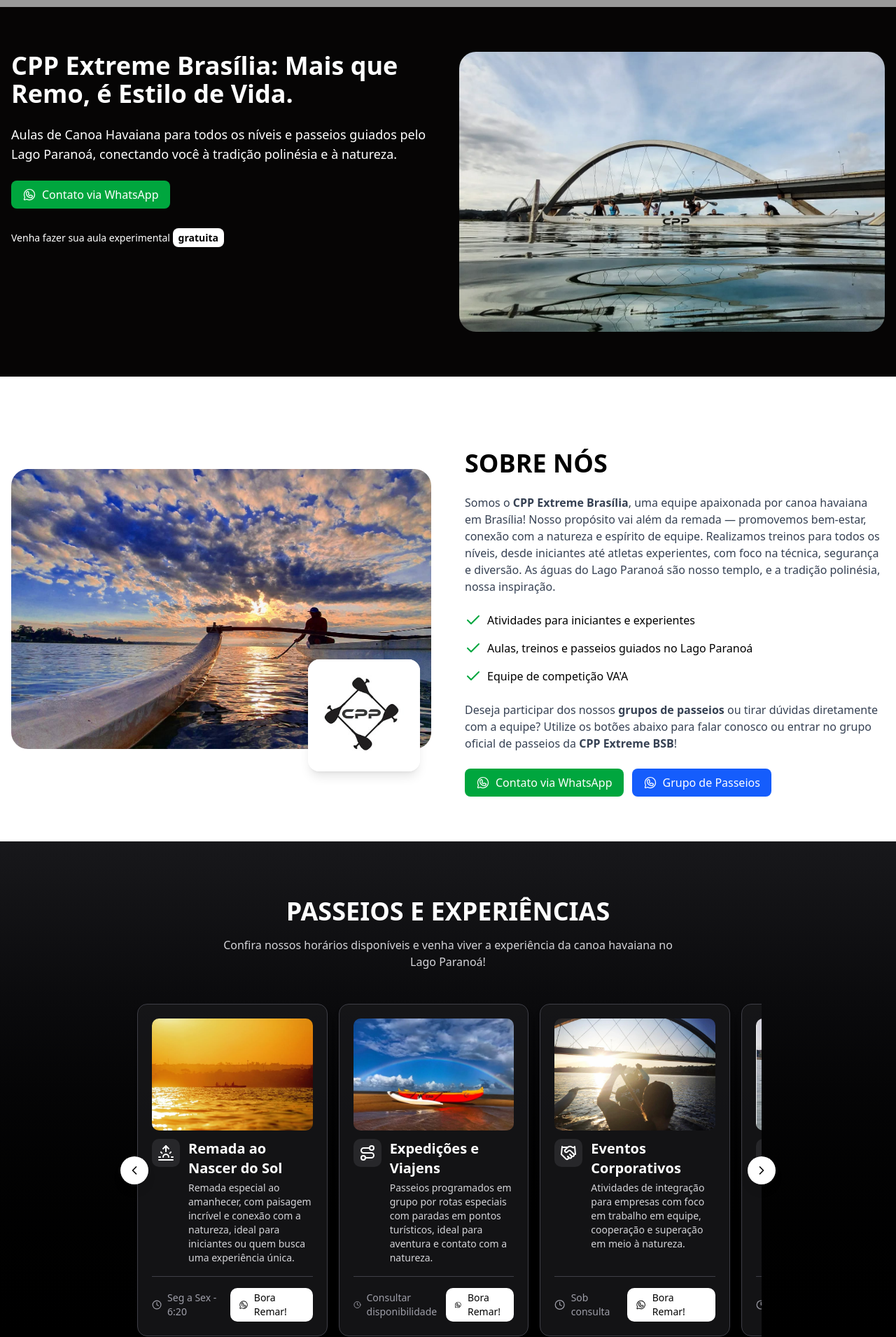
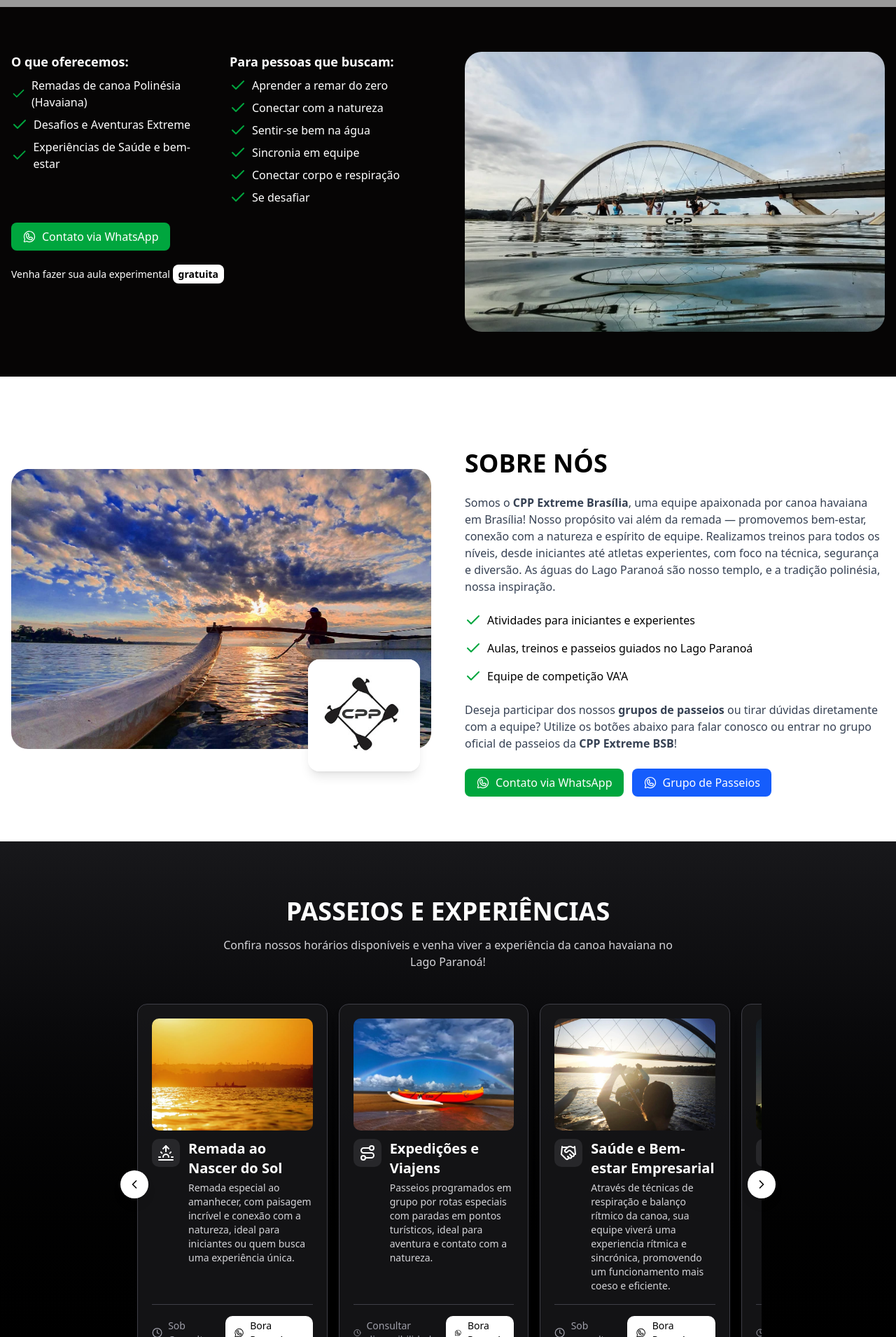
Before and after one commit to JesusVicken/cppextremebsb, a Next.js app in the folder cppextremebsb/: page / in a window 1280 px wide. Shown: the part 890-2800 px from the top of the page at 70% size. Built offline with nearby package versions, Linux system fonts and the light colour scheme.

Commit message:
feat: ajuste de pedidos da Babi

```diff
--- a/cppextremebsb/src/app/_components/checkVaa.tsx
+++ b/cppextremebsb/src/app/_components/checkVaa.tsx
@@ -26,13 +26,16 @@
 
 const checklistItems = [
     "Deixar o nome na portaria ao chegar",
-    "Ir para a beira lago (quase de frente às piscinas)",
-    "Garrafinha de água",
+    "Ir para a beira lago (BASE CPP - quase de frente às piscinas)",
+    "Guardar chinelas/mochilas na base/sala",
+    "Leve garrafinha de água",
     "Roupa confortável que possa molhar",
     "Roupa extra para trocar na volta",
     "Roupa de banho (opcional para pular no lago)",
     "Lembrar que a remada é feita descalço ou com sapatilha híbrida",
-    "Guardar chinelas/mochilas na base/sala",
+    "Escolher remo do tamanho ideal para você ",
+    "Vestir colete",
+    "Partiu remada! 🛶"
 ]
 
 export default function CheckVaa() {
--- a/cppextremebsb/src/app/_components/hero.tsx
+++ b/cppextremebsb/src/app/_components/hero.tsx
@@ -1,5 +1,5 @@
-
 import { WhatsappLogo } from '@phosphor-icons/react/dist/ssr'
+import { Check } from "lucide-react"
 import cpp1 from "../../../public/canoa1.jpg"
 import Image from "next/image"
 
@@ -10,6 +10,7 @@
 
     return (
         <section className="bg-[#060505] text-white relative overflow-hidden">
+            {/* Imagem de fundo mobile */}
             <div>
                 <Image
                     src={cpp1}
@@ -22,17 +23,74 @@
                 <div className='absolute inset-0 bg-black opacity-20 md:hidden'></div>
             </div>
 
-            <div className='container mx-auto pt-16 pb-16 md:pb-16 px-4 relative'>
-                <article className='grid grid-cols-1 lg:grid-cols-2 gap-8'>
+            <div className='container mx-auto pt-16 pb-16 px-4 relative'>
+                <article className='grid grid-cols-1 lg:grid-cols-2 gap-12'>
 
+                    {/* Bloco de texto */}
                     <div className='space-y-6' data-aos="fade-up">
-                        <h1 className="text-3xl md:text-4xl font-bold leading-10">
-                            CPP Extreme Brasília: Mais que Remo, é Estilo de Vida.
-                        </h1>
-                        <p className="lg:text-lg">
-                            Aulas de Canoa Havaiana para todos os níveis e passeios guiados pelo Lago Paranoá, conectando você à tradição polinésia e à natureza.
-                        </p>
-                        <div>
+                        {/* <h1 className="text-3xl md:text-4xl font-bold leading-10">
+                            CPP Extreme Brasília: bem estar através da conexão com a natureza.
+                        </h1> */}
+
+                        {/* Tópicos em colunas */}
+                        <div className="grid md:grid-cols-2 gap-6">
+                            {/* O que oferecemos */}
+                            <div>
+                                <p className="text-base md:text-lg font-semibold mb-2">
+                                    O que oferecemos:
+                                </p>
+                                <ul className="text-sm md:text-base space-y-2">
+                                    <li className="flex items-center gap-2">
+                                        <Check className="text-green-600" />
+                                        Remadas de canoa Polinésia (Havaiana)
+                                    </li>
+                                    <li className="flex items-center gap-2">
+                                        <Check className="text-green-600" />
+                                        Desafios e Aventuras Extreme
+                                    </li>
+                                    <li className="flex items-center gap-2">
+                                        <Check className="text-green-600" />
+                                        Experiências de Saúde e bem-estar
+                                    </li>
+                                </ul>
+                            </div>
+
+                            {/* Para quem é */}
+                            <div>
+                                <p className="text-base md:text-lg font-semibold mb-2">
+                                    Para pessoas que buscam:
+                                </p>
+                                <ul className="text-sm md:text-base space-y-2">
+                                    <li className="flex items-center gap-2">
+                                        <Check className="text-green-600" />
+                                        Aprender a remar do zero
+                                    </li>
+                                    <li className="flex items-center gap-2">
+                                        <Check className="text-green-600" />
+                                        Conectar com a natureza
+                                    </li>
+                                    <li className="flex items-center gap-2">
+                                        <Check className="text-green-600" />
+                                        Sentir-se bem na água
+                                    </li>
+                                    <li className="flex items-center gap-2">
+                                        <Check className="text-green-600" />
+                                        Sincronia em equipe
+                                    </li>
+                                    <li className="flex items-center gap-2">
+                                        <Check className="text-green-600" />
+                                        Conectar corpo e respiração
+                                    </li>
+                                    <li className="flex items-center gap-2">
+                                        <Check className="text-green-600" />
+                                        Se desafiar
+                                    </li>
+                                </ul>
+                            </div>
+                        </div>
+
+                        {/* Botão WhatsApp */}
+                        <div className="mt-4">
                             <a
                                 href={`https://wa.me/5561998219177?text=${whatsappMessage}`}
                                 target="_blank"
@@ -43,13 +101,16 @@
                                 Contato via WhatsApp
                             </a>
                         </div>
-                        <div className="mt-8">
-                            <p className="text-sm mb-4">
+
+                        {/* Aula experimental */}
+                        <div className="mt-4">
+                            <p className="text-sm">
                                 Venha fazer sua aula experimental <b className="bg-white text-black px-2 py-1 rounded-md">gratuita</b>
                             </p>
                         </div>
                     </div>
 
+                    {/* Imagem lateral desktop */}
                     <div
                         className="hidden md:block relative w-full h-[400px] rounded-3xl overflow-hidden"
                         data-aos="zoom-in"
--- a/cppextremebsb/src/app/_components/projects.tsx
+++ b/cppextremebsb/src/app/_components/projects.tsx
@@ -23,7 +23,7 @@
 
             <div className="absolute inset-0 bg-black/40 flex items-center justify-center z-10">
                 <h2 className="text-white text-3xl md:text-4xl lg:text-5xl font-bold text-center px-4">
-                    Entre no nosso grupo e fique por dentro da programação de passeios da CPP Extreme BSB
+                    Entre no nosso grupo e fique por dentro da programação de passeios e experiências do CPP Extreme BSB
                 </h2>
             </div>
         </div>
--- a/cppextremebsb/src/app/_components/services.tsx
+++ b/cppextremebsb/src/app/_components/services.tsx
@@ -26,7 +26,7 @@
     {
         day: "Terça-feira",
         description: "Treinos Regulares",
-        schedules: ["17:40"],
+        schedules: ["6:20", "7:40", "17:40" ],
         image: canoa2Img,
         linkText: "Olá, gostaria de informações sobre os treinos de Terça-feira"
     },
@@ -40,7 +40,7 @@
     {
         day: "Quinta-feira",
         description: "Treinos Regulares + Competição",
-        schedules: ["17:40 (Regular)", "6:00 (Competição)"],
+        schedules: ["6:00 (Competição)", "7:40 (Regular)", "17:40 (Regular)" ],
         image: canoa5Img,
         linkText: "Olá, gostaria de informações sobre os treinos de Quinta-feira"
     },
@@ -54,7 +54,7 @@
     {
         day: "Sábado",
         description: "Treinos + Turma Kids",
-        schedules: ["9:30 (Adulto)", "11:30 (Kids)"],
+        schedules: ["7:30 (Competição)", "9:30 (Regular)", "11:30 (Kids)"],
         image: canoa4Img,
         linkText: "Olá, gostaria de informações sobre os treinos de Sábado"
     }
--- a/cppextremebsb/src/app/_components/tours.tsx
+++ b/cppextremebsb/src/app/_components/tours.tsx
@@ -29,7 +29,7 @@
     {
         title: "Remada ao Nascer do Sol",
         description: "Remada especial ao amanhecer, com paisagem incrível e conexão com a natureza, ideal para iniciantes ou quem busca uma experiência única.",
-        duration: "Seg a Sex - 6:20",
+        duration: "Sob Consulta",
         icon: <Sunrise className="w-6 h-6 text-white" />,
         linkText: "Olá, vi no site sobre a Remada ao Nascer do Sol e gostaria de mais informações.",
         image: canoa3Img
@@ -43,20 +43,12 @@
         image: expImg
     },
     {
-        title: "Eventos Corporativos",
-        description: "Atividades de integração para empresas com foco em trabalho em equipe, cooperação e superação em meio à natureza.",
+        title: "Saúde e Bem-estar Empresarial",
+        description: " Através de técnicas de respiração e balanço rítmico da canoa, sua equipe viverá uma experiencia rítmica e sincrónica, promovendo um funcionamento mais coeso e eficiente.",
         duration: "Sob consulta",
         icon: <Handshake className="w-6 h-6 text-white" />,
         linkText: "Olá, vi no site sobre Eventos Corporativos e gostaria de mais informações.",
         image: coportaivoImg
-    },
-    {
-        title: "Turma Kids",
-        description: "Remadas voltadas para o público infantil, com foco em segurança, diversão e iniciação ao esporte.",
-        duration: "Sábado - 11:30",
-        icon: <Users className="w-6 h-6 text-white" />,
-        linkText: "Olá, vi no site sobre a Turma Kids e gostaria de mais informações.",
-        image: kidsImg
     },
     {
         title: "Remada da Lua Cheia",
```
Also changed, not shown: cppextremebsb/public/experienciacpp.jpg.
